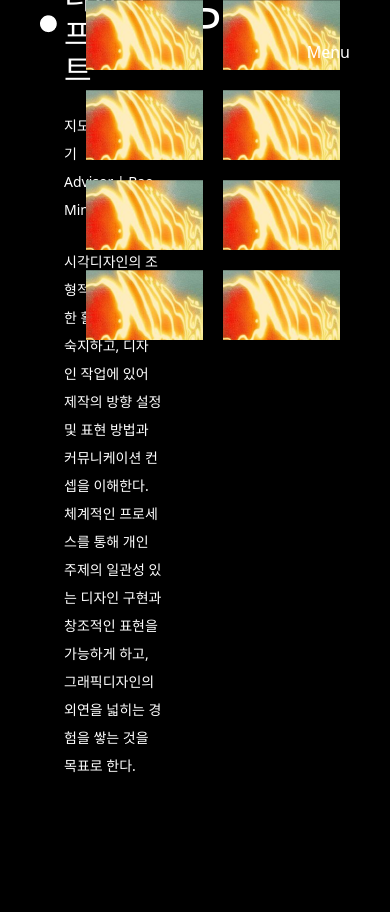
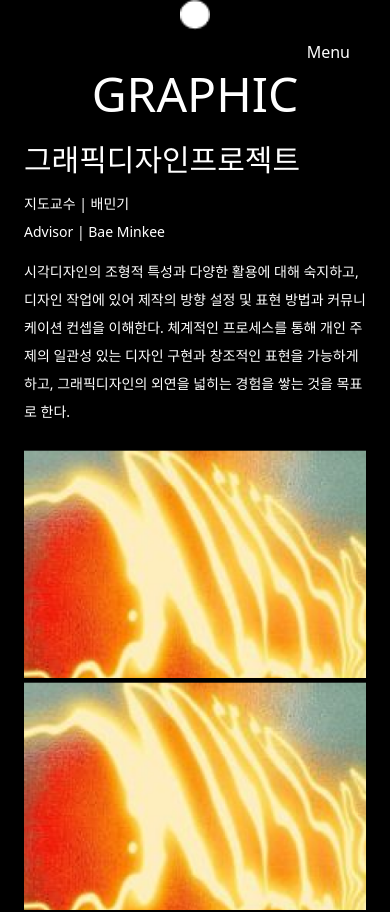
Before and after one commit to pyungjae9492/snu-design-week-2023, a Next.js app: page /works in a window 390 px wide. Shown: the top 912 px of the page. Before the commit the page ends 844 px from the top, so only its background shows below. Built offline with nearby package versions, Linux system fonts and the light colour scheme; no server answers; what @react-icons/all-files, notion-utils would draw is missing.

Commit message:
feat: works_main responsive design

```diff
--- /dev/null
+++ b/containers/works/fragments/MenuBar.tsx
@@ -0,0 +1,39 @@
+import Image from 'next/image'
+import React, { useState } from 'react'
+
+import ellipse from 'public/ellipse.png'
+
+export const MenuBar = () => {
+  const menuItems = [
+    'ALL',
+    'BRAND',
+    'UX/UI',
+    'MEDIA',
+    'GRAPHIC',
+    'PRODUCT INTERACTION',
+    'LIVING',
+    'MOBILITY',
+    'SPACE'
+  ]
+  const [isMenuOpen, setIsMenuOpen] = useState(true)
+
+  const handleClickMenu = () => {
+    setIsMenuOpen(!isMenuOpen)
+  }
+
+  return (
+    <div className='flex flex-col w-1/2 gap-[50px]'>
+      {isMenuOpen &&
+        menuItems.map((item, index) => (
+          <div
+            key={index}
+            className='flex flex-row'
+            style={{ transform: `rotate(${isMenuOpen ? index * 7 : 0}deg)` }}
+          >
+            <Image src={ellipse} width='18px' height='18px' />
+            <div className='text-white text-3xl'>{item}</div>
+          </div>
+        ))}
+    </div>
+  )
+}
--- a/containers/works/fragments/MenuExplanation.tsx
+++ b/containers/works/fragments/MenuExplanation.tsx
@@ -1,8 +1,8 @@
 export const MenuExplanation = () => {
   return (
-    <div className='flex-col w-[25%] fixed bottom-16 left-16 mr-20'>
-      <p className='text-3xl mb-6'>그래픽디자인프로젝트</p>
-      <div className='text-sm leading-7 mb-6'>
+    <div className='flex flex-col my-6'>
+      <p className='text-3xl font-medium mb-3 lg:mb-6'>그래픽디자인프로젝트</p>
+      <div className='text-sm leading-7 mb-3 lg:mb-6 '>
         <p>지도교수 | 배민기</p>
         <p>Advisor | Bae Minkee</p>
       </div>
--- a/containers/works/fragments/ProjectImage.tsx
+++ b/containers/works/fragments/ProjectImage.tsx
@@ -1,14 +1,12 @@
 import Image from 'next/image'
+import React from 'react'
+
 import projectcover from 'public/projectcover.png'
 
 export const ProjectImage = () => {
   return (
-    <div className='flex justify-center items-center'>
-      <Image
-        src={projectcover}
-        className='aspect-video'
-        width={global.innerWidth * 0.3}
-      />
+    <div className='relative aspect-video'>
+      <Image src={projectcover} />
     </div>
   )
 }
--- a/containers/works/index.tsx
+++ b/containers/works/index.tsx
@@ -1,22 +1,36 @@
-import React, { useState } from 'react'
+import Image from 'next/image'
+import React, { useEffect, useState } from 'react'
+
+import ellipse from 'public/ellipse.png'
+
+import { MenuBar } from './fragments/MenuBar'
 import { MenuExplanation } from './fragments/MenuExplanation'
 import { ProjectImage } from './fragments/ProjectImage'
-import Image from 'next/image';
-import ellipse from 'public/ellipse.png'
 
 export const WorksContainer = () => {
+  const [isMenuOpen, setIsMenuOpen] = useState(false)
+
   return (
-    <div className='w-full h-max'>
-      <div className='flex flex-row items-center fixed left-10 gap-10 '>
-        <Image src={ellipse} className='width={4.5} height={4.5}'/>
-        <div className='text-5xl'>
-          GRAPHIC
+    <div className='w-full h-screen flex-col lg:flex-row'>
+      <div className='max-h-screen flex-col lg:flex lg:flex-row lg:justify-between mx-6'>
+        <div className='flex flex-col lg:justify-between lg:max-w-[30%] lg:mr-12'>
+          <div className='flex flex-col lg:flex-row items-center gap-10'>
+            <Image src={ellipse} width={30} height={30} />
+            <div className='text-5xl'>GRAPHIC</div>
           </div>
+          <div>{!isMenuOpen && <MenuExplanation />}</div>
         </div>
-        <MenuExplanation />
-      <div
-        className='flex flex-wrap absolute right-10 gap-5 overflow-y-hidden overscroll-none'
-        style={{ width: `${global.innerWidth * 0.6 + 30}px` }}>
+
+        <div className='overflow-auto'>
+          <div className='flex flex-wrap flex-col items-center lg:grid lg:grid-cols-2 gap-5'>
+            <ProjectImage />
+            <ProjectImage />
+            <ProjectImage />
+            <ProjectImage />
+            <ProjectImage />
+            <ProjectImage />
+            <ProjectImage />
+            <ProjectImage />
             <ProjectImage />
             <ProjectImage />
             <ProjectImage />
@@ -27,6 +41,8 @@ export const WorksContainer = () => {
             <ProjectImage />
           </div>
         </div>
+      </div>
+    </div>
   )
 }
 
--- a/tailwind.config.js
+++ b/tailwind.config.js
@@ -6,7 +6,11 @@ module.exports = {
     './containers/**/*.{js,ts,jsx,tsx}'
   ],
   theme: {
-    extend: {},
+    screens: {
+      sm: { min: '390px', max: '1200px' },
+      lg: { min: '1200px', max: '1600px' }
+    },
+    extend: {}
   },
-  plugins: [],
+  plugins: []
 }
```
Also changed, not shown: 1 other file (tests, documents, lock files or other folders). Lines whose indentation alone changed are shown as unchanged.
